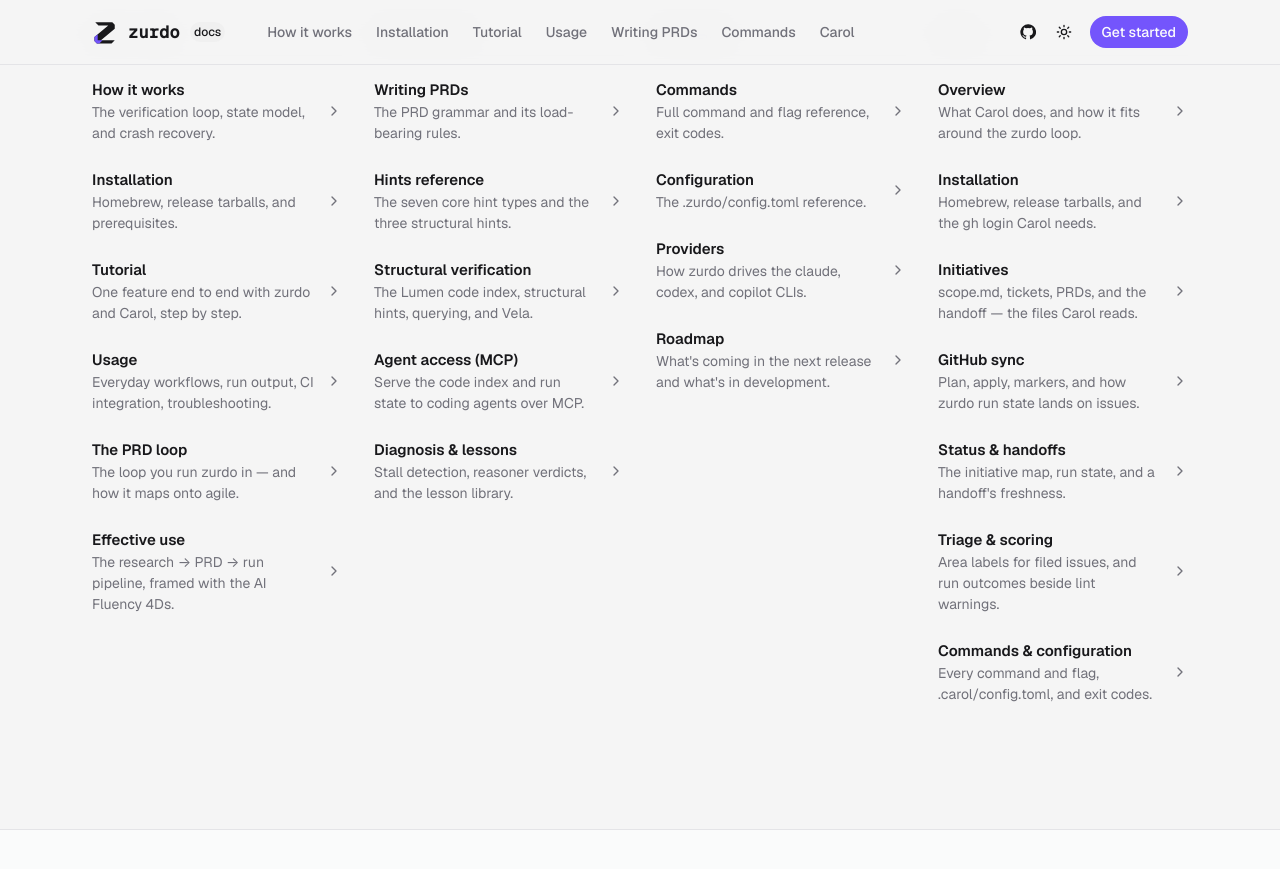
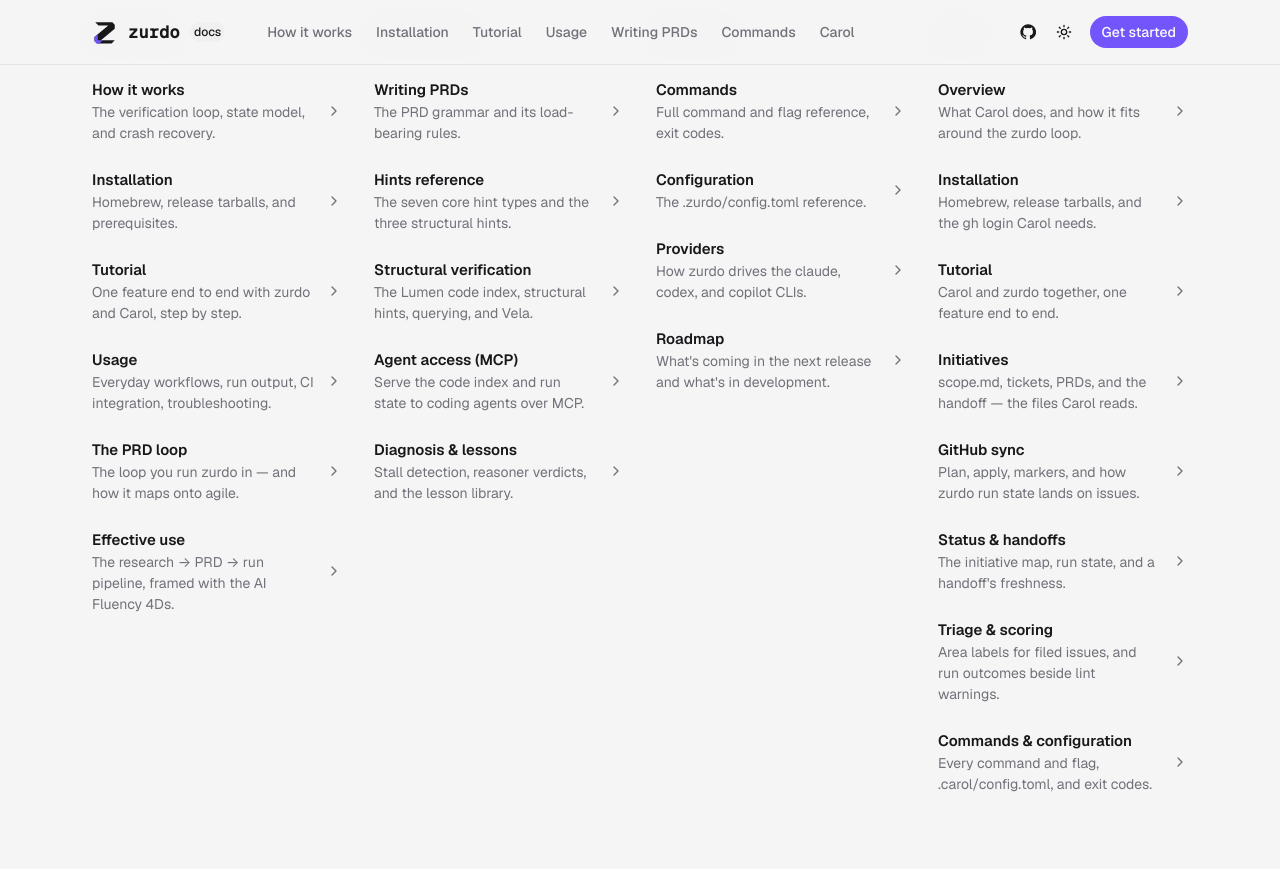
Before and after one commit to NumeronAI/zurdo.github.io, a Jekyll site: the page built from index.md, in a window 1280 px wide and 900 px high, scrolled down 3693 px. Shown: the top 869 px of the window. Built offline with Jekyll 4.4.1, drawn with Linux system fonts in a browser that asks for light colours.

Commit message:
List the tutorial in the Carol sidebar
Co-Authored-By: Claude Opus 5.5 <noreply@anthropic.com>

```diff
--- a/_data/carol_nav.yml
+++ b/_data/carol_nav.yml
@@ -9,6 +9,9 @@
     - title: Installation
       excerpt: Homebrew, release tarballs, and the gh login Carol needs.
       url: /carol/installation.html
+    - title: Tutorial
+      excerpt: Carol and zurdo together, one feature end to end.
+      url: /docs/tutorial.html
     - title: Initiatives
       excerpt: scope.md, tickets, PRDs, and the handoff — the files Carol reads.
       url: /carol/initiatives.html
```
Also changed, not shown: CLAUDE.md (+1 -1 lines).
